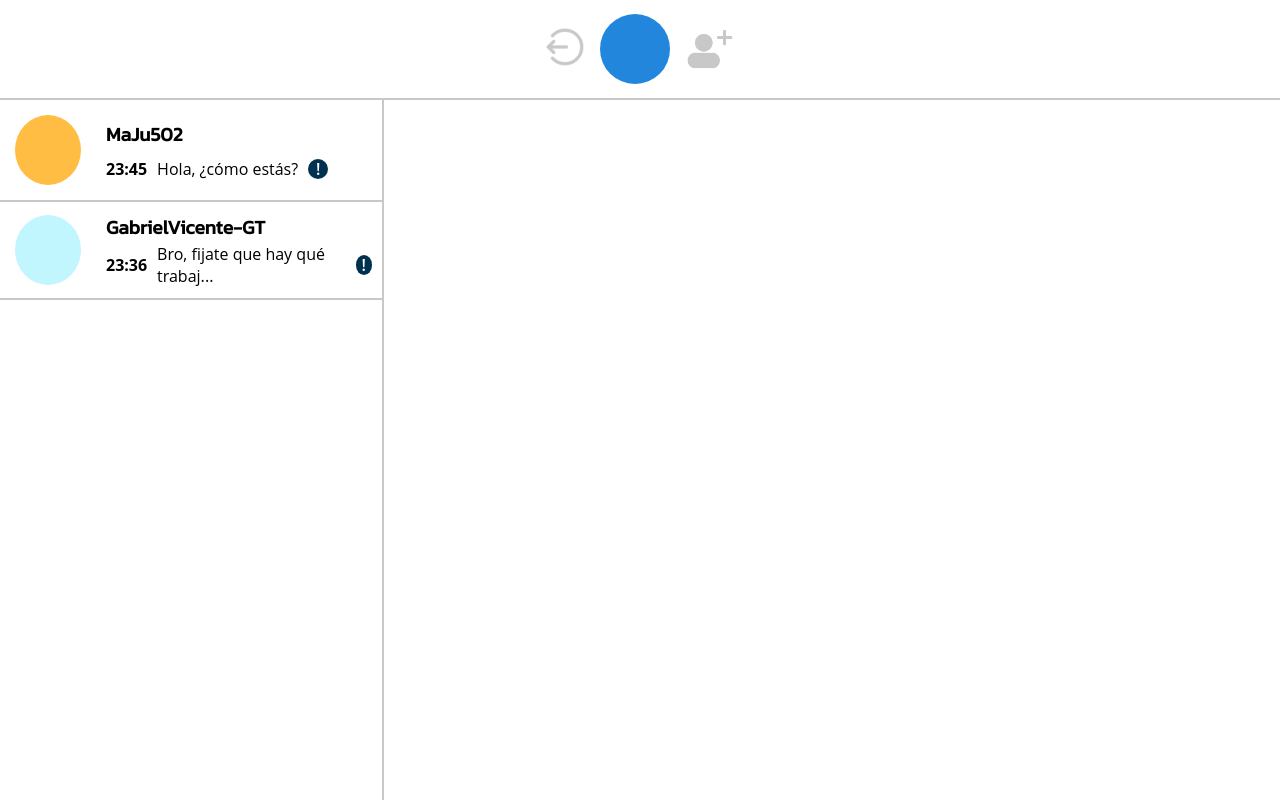
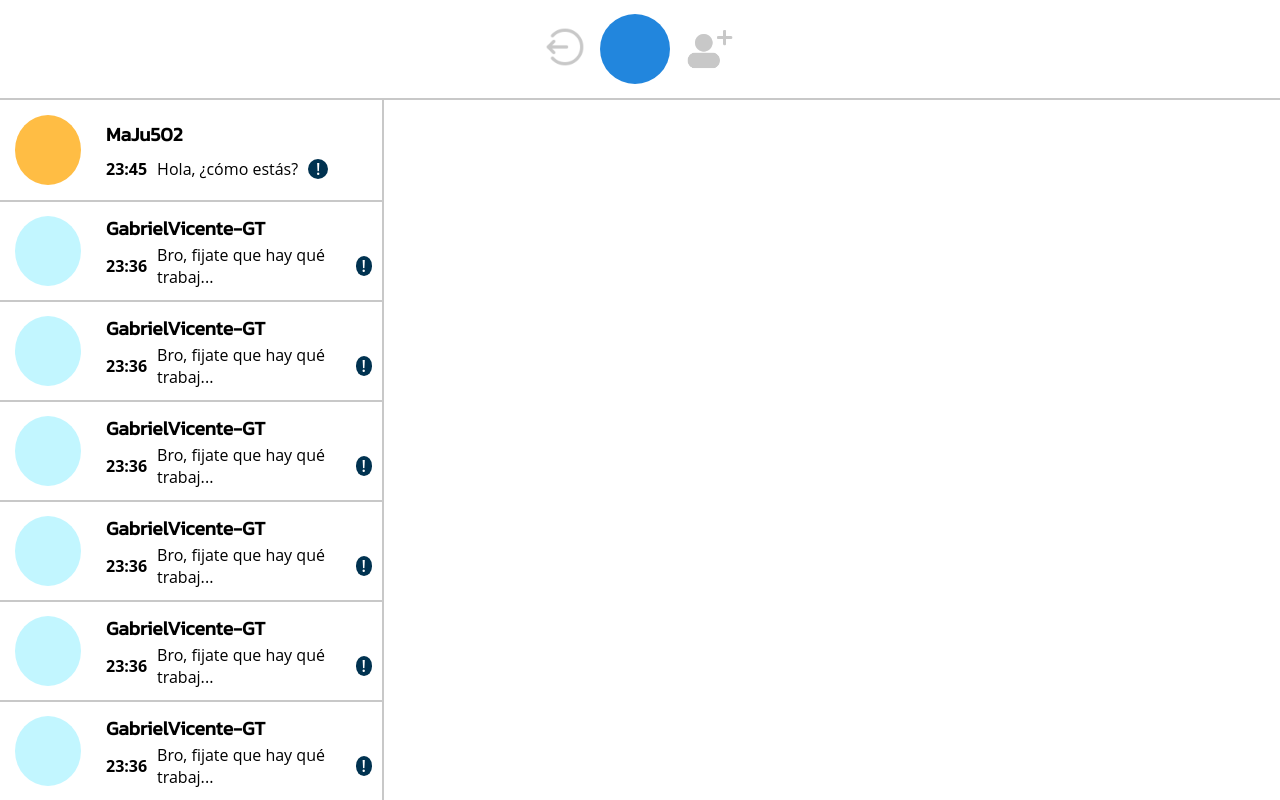
Before and after one commit to SantiagoTaracena01/small-talk, a React (Vite) app in the folder small-talk-frontend/: page /chat in a window 1280 px wide. Built offline with nearby package versions, Linux system fonts and the light colour scheme; no server answers.

Commit message:
Finished scrollbar

```diff
--- a/small-talk-frontend/src/routes/MainPage.jsx
+++ b/small-talk-frontend/src/routes/MainPage.jsx
@@ -15,6 +15,166 @@ const chats = [
     receptorLastname: 'Jurado',
     lastMessage: 'Hola, ¿cómo estás?',
     lastMessageTime: '23:45',
+    unread: true
+  },
+  {
+    id: 2,
+    profileColor: '#C2F6FF',
+    receptor: 'GabrielVicente-GT',
+    receptorFirstname: 'Gabriel',
+    receptorLastname: 'Vicente',
+    lastMessage: 'Bro, fijate que hay qué trabajar bastante en Bases de Datos',
+    lastMessageTime: '23:36',
+    unread: true
+  },
+  {
+    id: 2,
+    profileColor: '#C2F6FF',
+    receptor: 'GabrielVicente-GT',
+    receptorFirstname: 'Gabriel',
+    receptorLastname: 'Vicente',
+    lastMessage: 'Bro, fijate que hay qué trabajar bastante en Bases de Datos',
+    lastMessageTime: '23:36',
+    unread: true
+  },
+  {
+    id: 2,
+    profileColor: '#C2F6FF',
+    receptor: 'GabrielVicente-GT',
+    receptorFirstname: 'Gabriel',
+    receptorLastname: 'Vicente',
+    lastMessage: 'Bro, fijate que hay qué trabajar bastante en Bases de Datos',
+    lastMessageTime: '23:36',
+    unread: true
+  },
+  {
+    id: 2,
+    profileColor: '#C2F6FF',
+    receptor: 'GabrielVicente-GT',
+    receptorFirstname: 'Gabriel',
+    receptorLastname: 'Vicente',
+    lastMessage: 'Bro, fijate que hay qué trabajar bastante en Bases de Datos',
+    lastMessageTime: '23:36',
+    unread: true
+  },
+  {
+    id: 2,
+    profileColor: '#C2F6FF',
+    receptor: 'GabrielVicente-GT',
+    receptorFirstname: 'Gabriel',
+    receptorLastname: 'Vicente',
+    lastMessage: 'Bro, fijate que hay qué trabajar bastante en Bases de Datos',
+    lastMessageTime: '23:36',
+    unread: true
+  },
+  {
+    id: 2,
+    profileColor: '#C2F6FF',
+    receptor: 'GabrielVicente-GT',
+    receptorFirstname: 'Gabriel',
+    receptorLastname: 'Vicente',
+    lastMessage: 'Bro, fijate que hay qué trabajar bastante en Bases de Datos',
+    lastMessageTime: '23:36',
+    unread: true
+  },
+  {
+    id: 2,
+    profileColor: '#C2F6FF',
+    receptor: 'GabrielVicente-GT',
+    receptorFirstname: 'Gabriel',
+    receptorLastname: 'Vicente',
+    lastMessage: 'Bro, fijate que hay qué trabajar bastante en Bases de Datos',
+    lastMessageTime: '23:36',
+    unread: true
+  },
+  {
+    id: 2,
+    profileColor: '#C2F6FF',
+    receptor: 'GabrielVicente-GT',
+    receptorFirstname: 'Gabriel',
+    receptorLastname: 'Vicente',
+    lastMessage: 'Bro, fijate que hay qué trabajar bastante en Bases de Datos',
+    lastMessageTime: '23:36',
+    unread: true
+  },
+  {
+    id: 2,
+    profileColor: '#C2F6FF',
+    receptor: 'GabrielVicente-GT',
+    receptorFirstname: 'Gabriel',
+    receptorLastname: 'Vicente',
+    lastMessage: 'Bro, fijate que hay qué trabajar bastante en Bases de Datos',
+    lastMessageTime: '23:36',
+    unread: true
+  },
+  {
+    id: 2,
+    profileColor: '#C2F6FF',
+    receptor: 'GabrielVicente-GT',
+    receptorFirstname: 'Gabriel',
+    receptorLastname: 'Vicente',
+    lastMessage: 'Bro, fijate que hay qué trabajar bastante en Bases de Datos',
+    lastMessageTime: '23:36',
+    unread: true
+  },
+  {
+    id: 2,
+    profileColor: '#C2F6FF',
+    receptor: 'GabrielVicente-GT',
+    receptorFirstname: 'Gabriel',
+    receptorLastname: 'Vicente',
+    lastMessage: 'Bro, fijate que hay qué trabajar bastante en Bases de Datos',
+    lastMessageTime: '23:36',
+    unread: true
+  },
+  {
+    id: 2,
+    profileColor: '#C2F6FF',
+    receptor: 'GabrielVicente-GT',
+    receptorFirstname: 'Gabriel',
+    receptorLastname: 'Vicente',
+    lastMessage: 'Bro, fijate que hay qué trabajar bastante en Bases de Datos',
+    lastMessageTime: '23:36',
+    unread: true
+  },
+  {
+    id: 2,
+    profileColor: '#C2F6FF',
+    receptor: 'GabrielVicente-GT',
+    receptorFirstname: 'Gabriel',
+    receptorLastname: 'Vicente',
+    lastMessage: 'Bro, fijate que hay qué trabajar bastante en Bases de Datos',
+    lastMessageTime: '23:36',
+    unread: true
+  },
+  {
+    id: 2,
+    profileColor: '#C2F6FF',
+    receptor: 'GabrielVicente-GT',
+    receptorFirstname: 'Gabriel',
+    receptorLastname: 'Vicente',
+    lastMessage: 'Bro, fijate que hay qué trabajar bastante en Bases de Datos',
+    lastMessageTime: '23:36',
+    unread: true
+  },
+  {
+    id: 2,
+    profileColor: '#C2F6FF',
+    receptor: 'GabrielVicente-GT',
+    receptorFirstname: 'Gabriel',
+    receptorLastname: 'Vicente',
+    lastMessage: 'Bro, fijate que hay qué trabajar bastante en Bases de Datos',
+    lastMessageTime: '23:36',
+    unread: true
+  },
+  {
+    id: 2,
+    profileColor: '#C2F6FF',
+    receptor: 'GabrielVicente-GT',
+    receptorFirstname: 'Gabriel',
+    receptorLastname: 'Vicente',
+    lastMessage: 'Bro, fijate que hay qué trabajar bastante en Bases de Datos',
+    lastMessageTime: '23:36',
     unread: true
   },
   {
@@ -69,6 +229,7 @@ const MainPage = () => {
         />
       </header>
       <section>
+
         <aside>
           {chats.map((chat) => (
             <ChatSpan
@@ -82,6 +243,7 @@ const MainPage = () => {
             />
           ))}
         </aside>
+
       </section>
       {(isSearchingUser) ? (
         <div className="add-contact-background">
--- a/small-talk-frontend/src/styles/main-page.sass
+++ b/small-talk-frontend/src/styles/main-page.sass
@@ -37,6 +37,15 @@
       min-width: 350px
       height: 100%
       border-right: 2px solid $grey-border
+      overflow-y: scroll
+      &::-webkit-scrollbar
+        width: 5px
+      &::-webkit-scrollbar-thumb
+        opacity: 0
+    aside:hover
+      &::-webkit-scrollbar-thumb
+        background: #C8C8C8
+        border-radius: 5px
 
   .add-contact-background
     width: 100%
```
